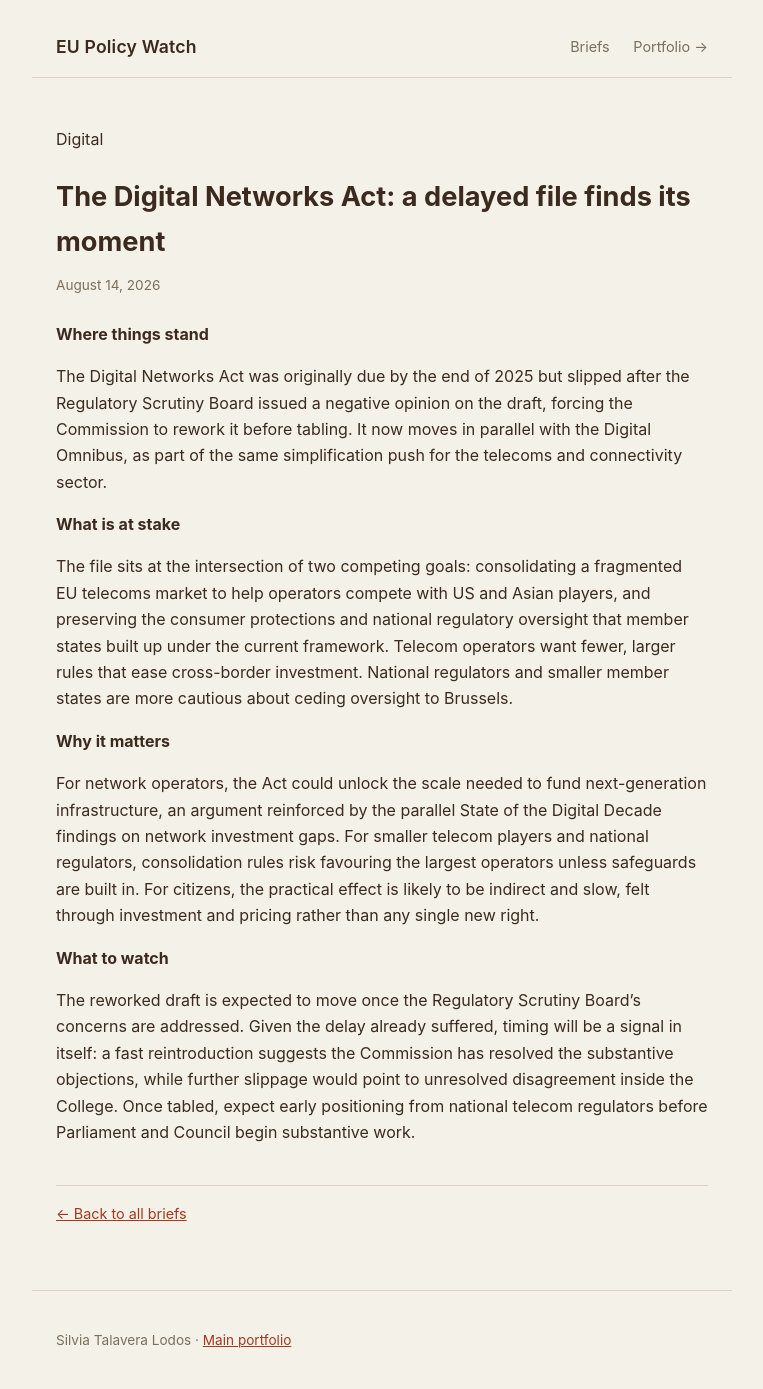
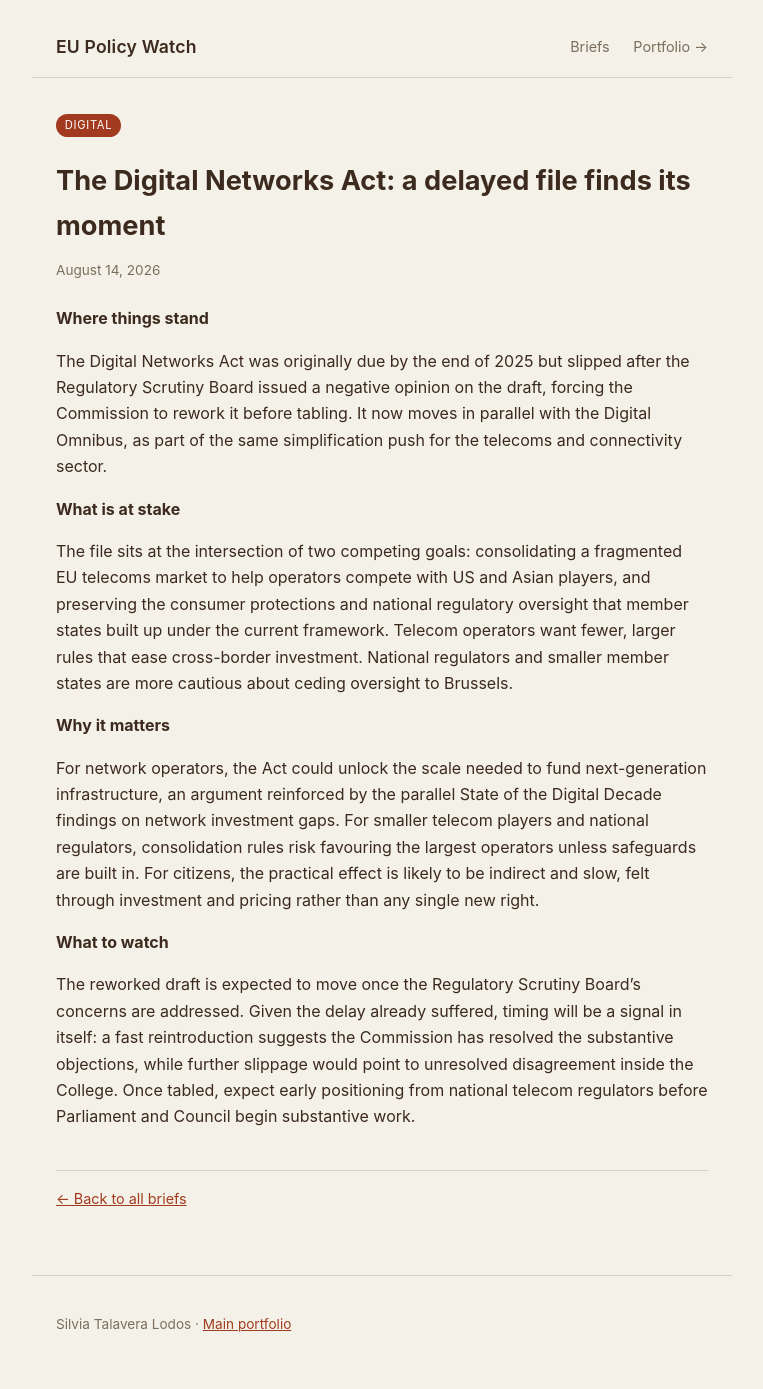
Before and after one commit to stalaveralodos-ux/eu-policy-watch, a Jekyll site: the page built from _briefs/2026-08-digital-networks-act.md, in a window 1280 px wide. Shown: the whole page, without its empty margins (258-1021 px from the left). Built offline with Jekyll 4.4.1, drawn with Linux system fonts in a browser that asks for light colours.

Commit message:
Replace paragraph with span for topic display

```diff
--- a/_layouts/brief.html
+++ b/_layouts/brief.html
@@ -3,7 +3,7 @@ layout: default
 ---
 <article class="brief">
   <header class="brief-header">
-    <p class="brief-topic">{{ page.topic }}</p>
+    <span class="topic-tag topic-{{ page.topic | downcase }}">{{ page.topic }}</span>
     <h1>{{ page.title }}</h1>
     <p class="brief-date">{{ page.date | date: "%B %-d, %Y" }}</p>
   </header>
@@ -13,6 +13,6 @@ layout: default
   </div>
 
   <footer class="brief-footer">
-<a href="{{ '/briefs/' | relative_url }}">&larr; Back to all briefs</a>
+    <a href="{{ '/briefs/' | relative_url }}">&larr; Back to all briefs</a>
   </footer>
 </article>
```
